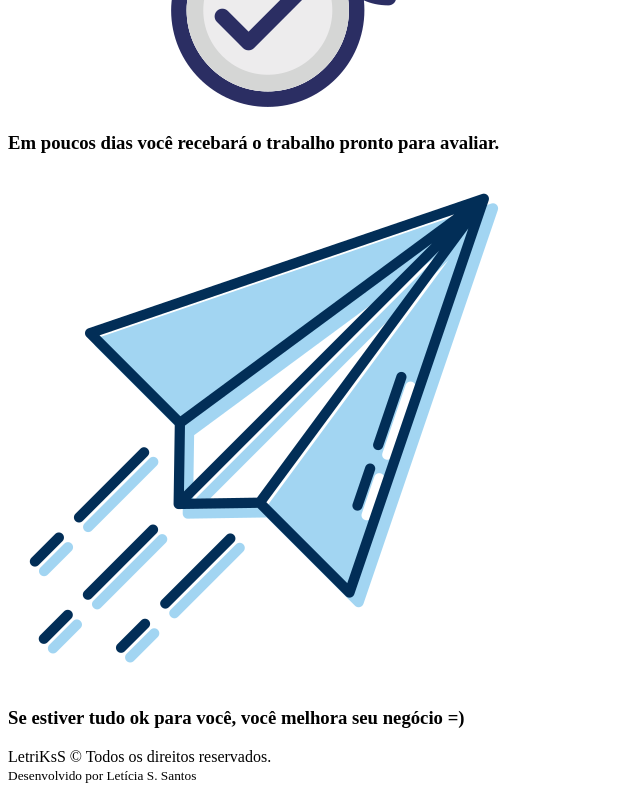
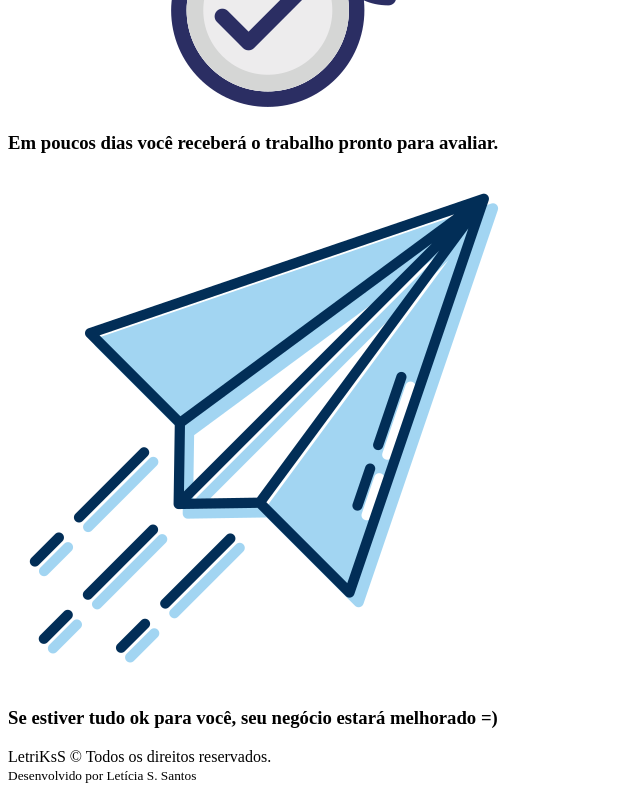
Before and after one commit to leticianovic/css, a website: page src/index.html in a window 1280 px wide. Shown: the part 5620-6420 px from the top of the page, without its empty margins (0-640 px from the left). Drawn offline with Linux system fonts and the light colour scheme.

Commit message:
CSS Fonts and effects: Fontes Web e Efeitos de Texto & Exercício

```diff
--- a/src/index.html
+++ b/src/index.html
@@ -115,11 +115,11 @@
                         </div>
                         <div class="steps__item">
                             <img class="steps__item--image" src="./assets/images/aceitar.png" alt="Você aprova">
-                            <h3>Em poucos dias você recebará o trabalho pronto para avaliar.</h3>
+                            <h3>Em poucos dias você receberá o trabalho pronto para avaliar.</h3>
                         </div>
                         <div class="steps__item">
                             <img class="steps__item--image" src="./assets/images/aviao-de-papel.png" alt="Lance seu negócio">
-                            <h3>Se estiver tudo ok para você, você melhora seu negócio <span>=)</span></h3>
+                            <h3>Se estiver tudo ok para você, seu negócio estará melhorado <span>=)</span></h3>
                         </div>
                     </div>
                 </article>
```
